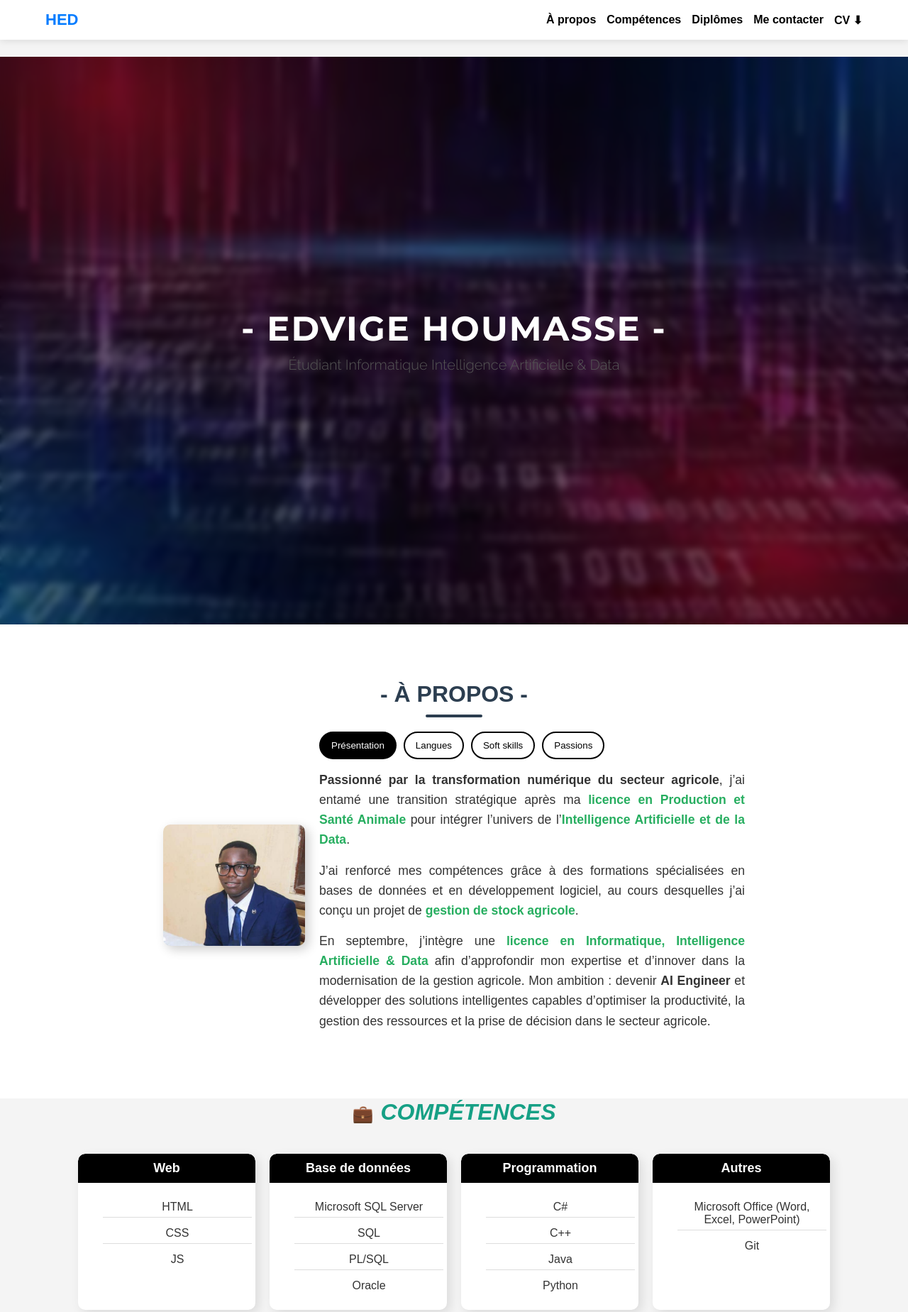
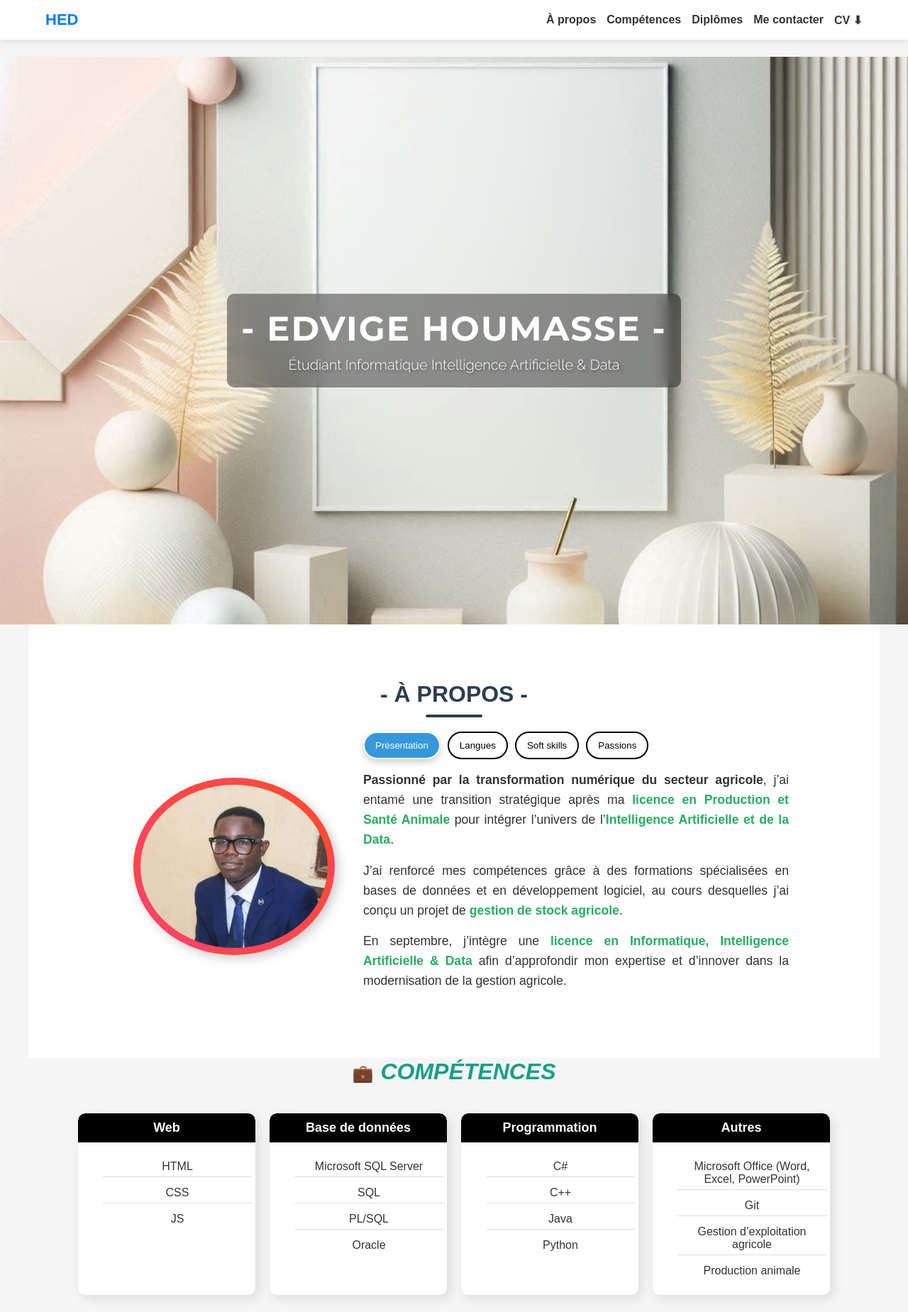
Before and after one commit to HOUDAED/edvige-portifolio.site, a plain HTML site: page index.html in a window 1280 px wide. Shown: the top 1849 px of the page at 71% size. Drawn offline with Linux system fonts and the light colour scheme.

Commit message:
Rendre le portfolio plus stylé et présentable sur tous les appareils.

```diff
--- a/index.html
+++ b/index.html
@@ -2,7 +2,7 @@
 <html lang="fr">
 <head>
     <meta charset="UTF-8">
-    <meta name="viewport" content="width=device-width, initial-scale=1.0">
+    <meta name="viewport" content="width=device-width, initial-scale=1">
     <title>houmasse edvige Portifolio </title>
     <link rel="stylesheet" href="https://cdnjs.cloudflare.com/ajax/libs/font-awesome/6.4.2/css/all.min.css">
     <link rel="stylesheet" href="jr_portifolio.css">
@@ -14,6 +14,8 @@
     <header>
         <nav>
             <div class="logo">HED</div>
+            <div class="nav-toggle">☰</div>
+
             <ul>
                 <li><a href="#about-he">À propos</a></li>
                 <li><a href="#he-competences">Compétences</a></li>
@@ -26,9 +28,10 @@
         </nav>
     </header>
     <section class="jr">
-        <div class="he-top"></div>
+        <div class="he-top">
         <h1>- Edvige HOUMASSE -</h1>
         <p>Étudiant Informatique Intelligence Artificielle & Data</p>
+        </div>
     </section>
 
     <section id="about-he" class="content-section">
@@ -58,8 +61,6 @@
                     <p class="presentation-text">
                         En septembre, j’intègre une <span class="highlight">licence en Informatique, Intelligence Artificielle & Data</span>
                         afin d’approfondir mon expertise et d’innover dans la modernisation de la gestion agricole.
-                        <span class="goal">Mon ambition :</span> devenir <strong>AI Engineer</strong> et développer
-                        des solutions intelligentes capables d’optimiser la productivité, la gestion des ressources et la prise de décision dans le secteur agricole.
                     </p>
                 </div>
 
@@ -177,11 +178,13 @@
             <div class="competence-category">
                 <div class="category-header">Autres</div>
                 <ul>
-                    <li>Microsoft Office (Word, Excel, PowerPoint) </li>
+                    <li>Microsoft Office (Word, Excel, PowerPoint)</li>
                     <li>Git</li>
+                    <li>Gestion d’exploitation agricole</li>
+                    <li>Production animale</li>
                 </ul>
             </div>
-        </div>
+
     </section>
     <section id="he-diplomes" class="content-section">
         <h2><em>Diplômes & Certifications</em></h2>
@@ -225,9 +228,10 @@
         <h2><em>Me Contacter</em></h2>
 
         <div class="he-contact-icons">
-            <a href="houmassedagbegnon@gmail.com" class="contact-link email" title="Email">
+            <a href="mailto:houmassedagbegnon@gmail.com" class="contact-link email" title="Email">
                 <i class="fa-solid fa-envelope"></i>
             </a>
+
             <a href="https://wa.me/+22997103642" class="contact-link whatsapp" title="WhatsApp">
                 <i class="fa-brands fa-whatsapp"></i>
             </a>
@@ -239,7 +243,5 @@
             </a>
         </div>
     </section>
-
-
 </body>
 </html>
--- a/jr_portifolio.css
+++ b/jr_portifolio.css
@@ -1,3 +1,15 @@
+:root {
+    --primary-color: #3498db;
+    --secondary-color: #2ecc71;
+    --background-color: #f5f5f5;
+    --text-color: #333;
+    --nav-bg: white;
+    --card-bg: linear-gradient(135deg, #ffffff, #f0f0f0);
+    --shadow-light: 0 4px 8px rgba(0, 0, 0, 0.1);
+    --shadow-hover: 0 6px 12px rgba(0, 0, 0, 0.15);
+}
+
+
 * {
     margin: 0;
     padding: 0;
@@ -6,8 +18,8 @@
 }
 
 body {
-    background-color: #f4f4f4;
-    color: #333;
+    background-color: var(--background-color);
+    color: var(--text-color);
     padding-top: 80px;
 }
 
@@ -24,14 +36,43 @@ nav {
     z-index: 1000;
     box-shadow: 0px 2px 10px rgba(0, 0, 0, 0.1);
 }
+.nav-toggle {
+    display: none;
+    font-size: 28px;
+    cursor: pointer;
+}
 
+@media (max-width: 768px) {
+    .nav-toggle {
+        display: block;
+    }
 
+    nav ul {
+        flex-direction: column;
+        background: rgba(255, 255, 255, 0.9);
+        position: absolute;
+        top: 60px;
+        left: 0;
+        width: 100%;
+        text-align: center;
+        display: none;
+    }
+
+    nav ul.active {
+        display: flex;
+    }
+
+    nav ul li {
+        margin: 10px 0;
+    }
+}
 
 .logo {
     font-size: 22px;
     font-weight: bold;
     color: #007bff;
 }
+
 ul {
     list-style: none;
     display: flex;
@@ -41,16 +82,42 @@ ul li {
     margin-left: 15px;
 }
 ul li a {
+    position: relative;
+    padding: 5px 0;
     text-decoration: none;
-    color: black;
+    color: var(--text-color);
     font-weight: bold;
-    cursor: pointer;
+    transition: color 0.3s ease-in-out;
 }
+
+ul li a::after {
+    content: "";
+    position: absolute;
+    width: 0%;
+    height: 2px;
+    background: var(--primary-color);
+    left: 50%;
+    bottom: -5px;
+    transition: all 0.3s ease-in-out;
+    transform: translateX(-50%);
+}
+
+ul li a:hover {
+    color: var(--primary-color);
+}
+
+ul li a:hover::after {
+    width: 100%;
+}
+
 
 
 .jr {
     height: 100vh;
-    background: url('your-image.jpg') center/cover no-repeat;
+    background-image: url('bgjr.png');
+    background-position: center;
+    background-size: cover;
+    background-repeat: no-repeat;
     display: flex;
     flex-direction: column;
     align-items: center;
@@ -59,17 +126,17 @@ ul li a {
     position: relative;
     text-align: center;
     overflow: hidden;
+    min-height: 100vh;
 }
 
 .he-top {
-    position: absolute;
-    top: 0;
-    left: 0;
-    width: 100%;
-    height: 100%;
-    background: rgba(0, 0, 0, 0.5);
-    backdrop-filter: blur(5px); /* Flou pour rendre le texte plus lisible */
+    background: rgba(0, 0, 0, 0.4); /* Fond semi-transparent */
+    padding: 20px;
+    border-radius: 10px;
+    backdrop-filter: blur(10px); /* Applique le flou derrière le texte */
+    -webkit-backdrop-filter: blur(10px); /* Support pour Safari */
 }
+
 
 .jr h1 {
     font-size: 48px;
@@ -88,17 +155,16 @@ ul li a {
     position: relative;
     opacity: 0;
     animation: fadeIn 1.5s ease-in-out forwards;
-    color: #555;
+    color: white;
+    text-shadow: 2px 2px 5px rgba(0, 0, 0, 0.5);
     margin-top: 10px;
     font-family: 'Raleway', sans-serif; /* Plus cool et stylé */
 }
 
-
-
 @keyframes fadeIn {
     from {
         opacity: 0;
-        transform: translateY(-20px);
+        transform: translateY(-10px);
     }
     to {
         opacity: 1;
@@ -108,7 +174,21 @@ ul li a {
 
 .content-section {
     scroll-margin-top: 100px; /* Ajuste en fonction de la hauteur du nav */
+    max-width: 1200px;
+    margin: auto;
 }
+.reveal {
+    opacity: 0;
+    transform: translateY(30px) scale(0.98);
+    transition: all 0.8s ease-out;
+}
+
+.reveal.visible {
+    opacity: 1;
+    transform: translateY(0) scale(1);
+}
+
+
 .about-he-container {
     display: flex;
     flex-direction: column;
@@ -117,12 +197,32 @@ ul li a {
 }
 
 .profile-image-he img {
-    width: 100%; /* Prend la largeur du conteneur */
-    max-width: 250px; /* Ne dépasse pas 250px */
-    height: auto; /* Garde les proportions */
-    border-radius: 50%; /* Si tu veux une image ronde */
-    object-fit: cover;
+    width: 100%;
+    max-width: 250px;
+    height: 250px; /* Assure un format carré avant le border-radius */
+    border-radius: 50%; /* Rend l'image circulaire */
+    object-fit: cover; /* Assure un bon cadrage sans déformation */
+    box-shadow: 5px 5px 15px rgba(0, 0, 0, 0.2);
+    transition: transform 0.3s ease, box-shadow 0.3s ease;
+    border: 5px solid transparent;
+    background: linear-gradient(45deg, #ff416c, #ff4b2b);
+    padding: 5px;
 }
+
+/* Effet au survol */
+.profile-image-he img:hover {
+    transform: scale(1.05); /* Légère augmentation de taille */
+    box-shadow: 8px 8px 20px rgba(0, 0, 0, 0.3); /* Ombre plus marquée */
+}
+
+/* Pour centrer l'image si besoin */
+.profile-image-he {
+    display: flex;
+    justify-content: center;
+    align-items: center;
+    padding: 20px;
+}
+
 
 /* Pour les grands écrans, on ajuste */
 @media (min-width: 768px) {
@@ -166,12 +266,7 @@ ul li a {
 }
 
 
-.profile-image-he img {
-    width: 200px;
-    height: auto;
-    border-radius: 10px;
-    box-shadow: 5px 5px 15px rgba(0, 0, 0, 0.2);
-}
+
 
 /* Style général */
 .presentation-text {
@@ -184,7 +279,7 @@ ul li a {
 
 /* Mise en avant */
 .highlight {
-    color: #27ae60; /* Vert pour rappeler l’agriculture et l’innovation */
+    color: #27ae60;
     font-weight: bold;
 }
 
@@ -363,12 +458,23 @@ p {
     border-radius: 20px;
     background: white;
     cursor: pointer;
-    transition: 0.3s;
+    transition: background 0.3s ease, color 0.3s ease, border-color 0.3s ease;
 }
 
+
+
 .tab-button.active {
-    background: black;
+    background: var(--primary-color, black);
     color: white;
+    border-color: white;
+    box-shadow: 0px 4px 10px rgba(0, 0, 0, 0.2);
+}
+
+button:hover, .tab-button:hover {
+    background: var(--secondary-color, gray);
+    color: black;
+    border-color: var(--secondary-color, gray);
+    box-shadow: 0px 2px 5px rgba(0, 0, 0, 0.2);
 }
 
 .tab-content {
--- a/jr_portifolio.js
+++ b/jr_portifolio.js
@@ -60,3 +60,17 @@ document.addEventListener("DOMContentLoaded", function () {
         updateCarousel();
     }, 5000);
 });
+const navToggle = document.querySelector(".nav-toggle");
+const navMenu = document.querySelector("nav ul");
+
+navToggle.addEventListener("click", () => {
+    navMenu.classList.toggle("active");
+});
+
+window.addEventListener("scroll", function() {
+    document.querySelectorAll(".reveal").forEach(function(el) {
+        if (el.getBoundingClientRect().top < window.innerHeight * 0.85) {
+            el.classList.add("visible");
+        }
+    });
+});
```
Also changed, not shown: bgjr.png (added), your-image.jpg (deleted).
